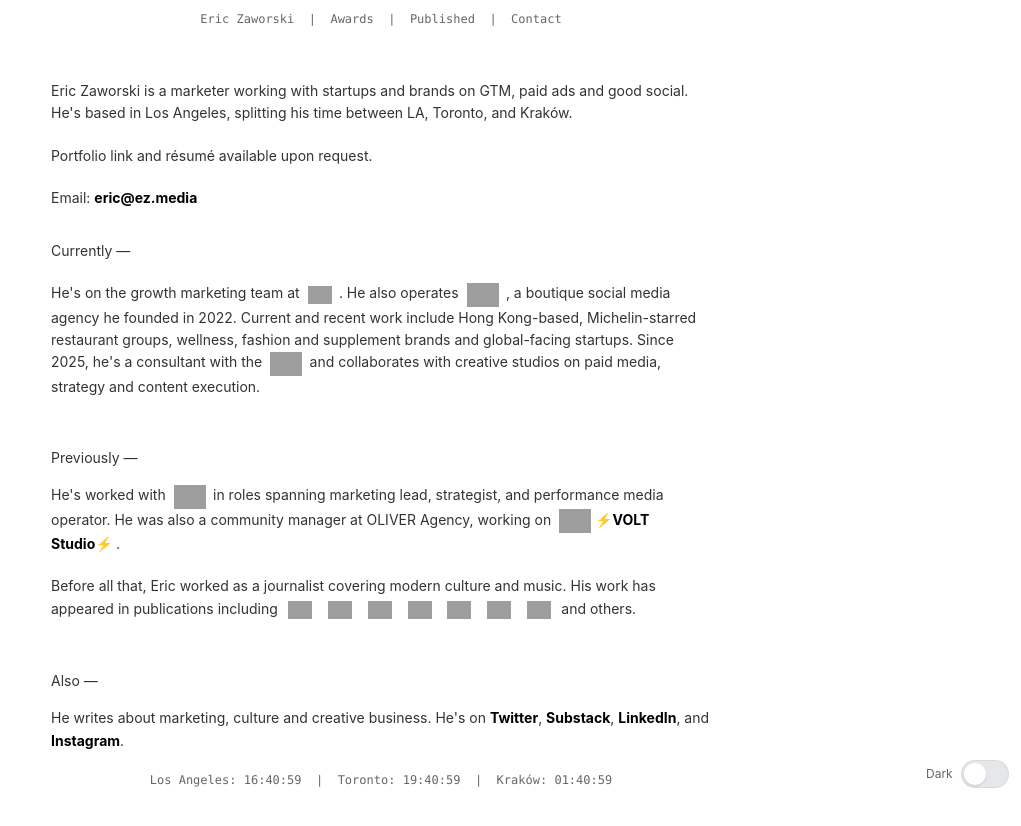
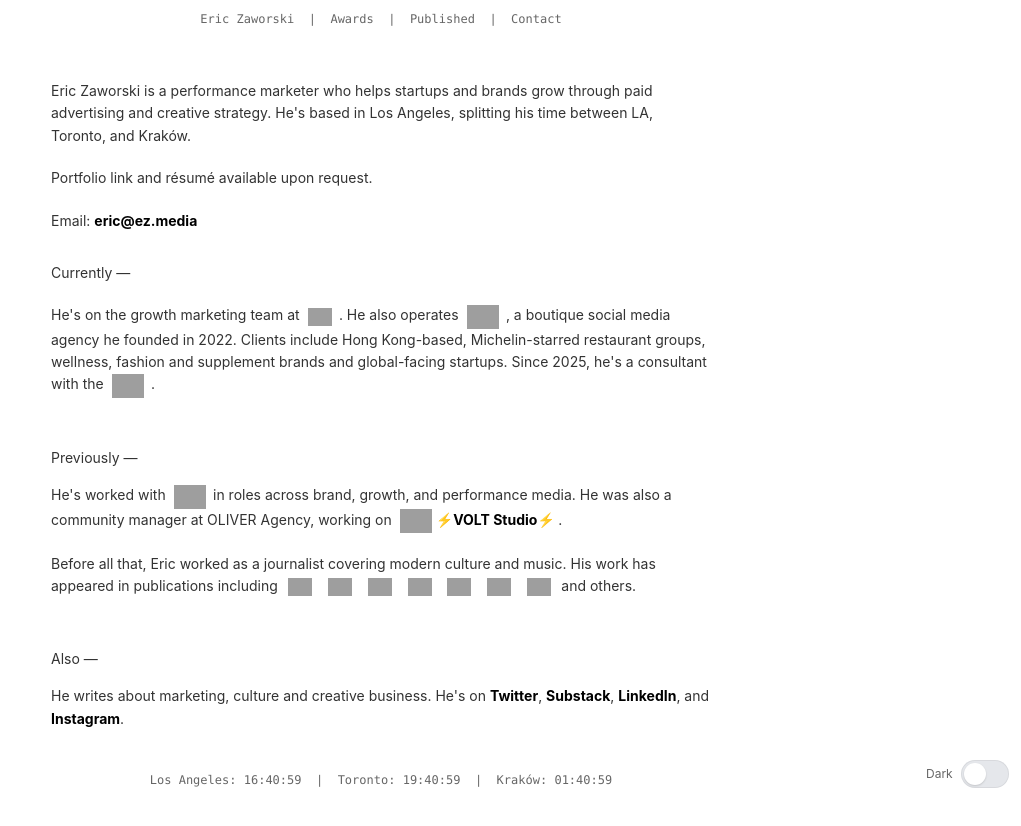
Before and after one commit to ericzawo/ericzaworski.com, a plain HTML site: page index.html in a window 1280 px wide. Shown: the whole page, without its empty margins (259-1280 px from the left). Drawn offline with Linux system fonts and the light colour scheme; grey boxes are pictures that could not be loaded.

Commit message:
Copy refresh, new Wispr logo, hover fix, contact bio update
index.html:
- Rewrite intro: performance marketer framing, drop GTM/good social
- Wispr Flow logo: swap to PNG, add wispr-logo class for targeted hover
- Hover fix: brightness(4) on wispr-logo so dark wordmark visibly responds
- Currently: "Clients include" + cut trailing NZTE sentence
- Previously: "roles across brand, growth, and performance media"

contact.html:
- Bio: lead with Wispr Flow, drop generic personal details

Co-Authored-By: Claude Sonnet 4.6 <noreply@anthropic.com>

```diff
--- a/index.html
+++ b/index.html
@@ -120,6 +120,7 @@
     .company-logo { height: 24px; margin: 0 4px; }
     .publication-logo { height: 18px; margin: 0 6px; }
     .company-logo:hover, .publication-logo:hover { filter: brightness(1.85); }
+    .wispr-logo:hover { filter: brightness(4); }
     body.dark .company-logo, body.dark .publication-logo { filter: invert(1) brightness(1.15) contrast(1.05); }
 
     .contact-info { margin-top: 10px; }
@@ -257,7 +258,7 @@
 <main>
   <section class="section">
     <p>
-      Eric Zaworski is a marketer working with startups and brands on GTM, paid ads and good social. He's based in Los Angeles, splitting his time between LA, Toronto, and Kraków.
+      Eric Zaworski is a performance marketer who helps startups and brands grow through paid advertising and creative strategy. He's based in Los Angeles, splitting his time between LA, Toronto, and Kraków.
 </p>
     <div class="contact-info">
       <p>Portfolio link and résumé available upon request.</p>
@@ -270,9 +271,9 @@
     <div class="current-work">
       <p>
         He's on the growth marketing team at <a href="https://wisprflow.ai" target="_blank" rel="noopener">
-          <img src="https://cdn.prod.website-files.com/682f84b3838c89f8ff7667db/683215c6f233131a07d8bafc_navbar_logo.svg"
+          <img src="https://cdn.prod.website-files.com/682f84b3838c89f8ff7667db/68d429496a738c46ceced580_logo-full-dark.png"
                alt="Wispr Flow"
-               class="company-logo"
+               class="company-logo wispr-logo"
                style="height: 18px;"
                decoding="async"
                fetchpriority="high">
@@ -283,7 +284,7 @@
                decoding="async"
                fetchpriority="high">
         </a>, a boutique social media agency he founded in 2022.
-        Current and recent work include Hong Kong-based, Michelin-starred restaurant groups, wellness,
+        Clients include Hong Kong-based, Michelin-starred restaurant groups, wellness,
         fashion and supplement brands and global-facing startups. Since 2025, he's a consultant with the
         <a href="https://www.nzte.govt.nz/" target="_blank" rel="noopener">
           <img src="https://i.imgur.com/lJ11Sry.jpeg"
@@ -291,8 +292,7 @@
                class="company-logo"
                decoding="async"
                fetchpriority="high">
-        </a>
-        and collaborates with creative studios on paid media, strategy and content execution.
+        </a>.
       </p>
     </div>
   </section>
@@ -307,7 +307,7 @@
              decoding="async"
              loading="lazy">
       </a>
-      in roles spanning marketing lead, strategist, and performance media operator. He was also a community manager at OLIVER Agency,
+      in roles across brand, growth, and performance media. He was also a community manager at OLIVER Agency,
       working on <a href="https://www.molsoncoorsblog.com/av?url=https://www.molsoncoorsblog.com/volt-studio-in-house-agency-ana" target="_blank" rel="noopener">
         <img src="https://i.imgur.com/DHAQdRQ.png"
              alt="Molson Coors Beverage Company"
```
Also changed, not shown: contact.html (+1 -1 lines).
